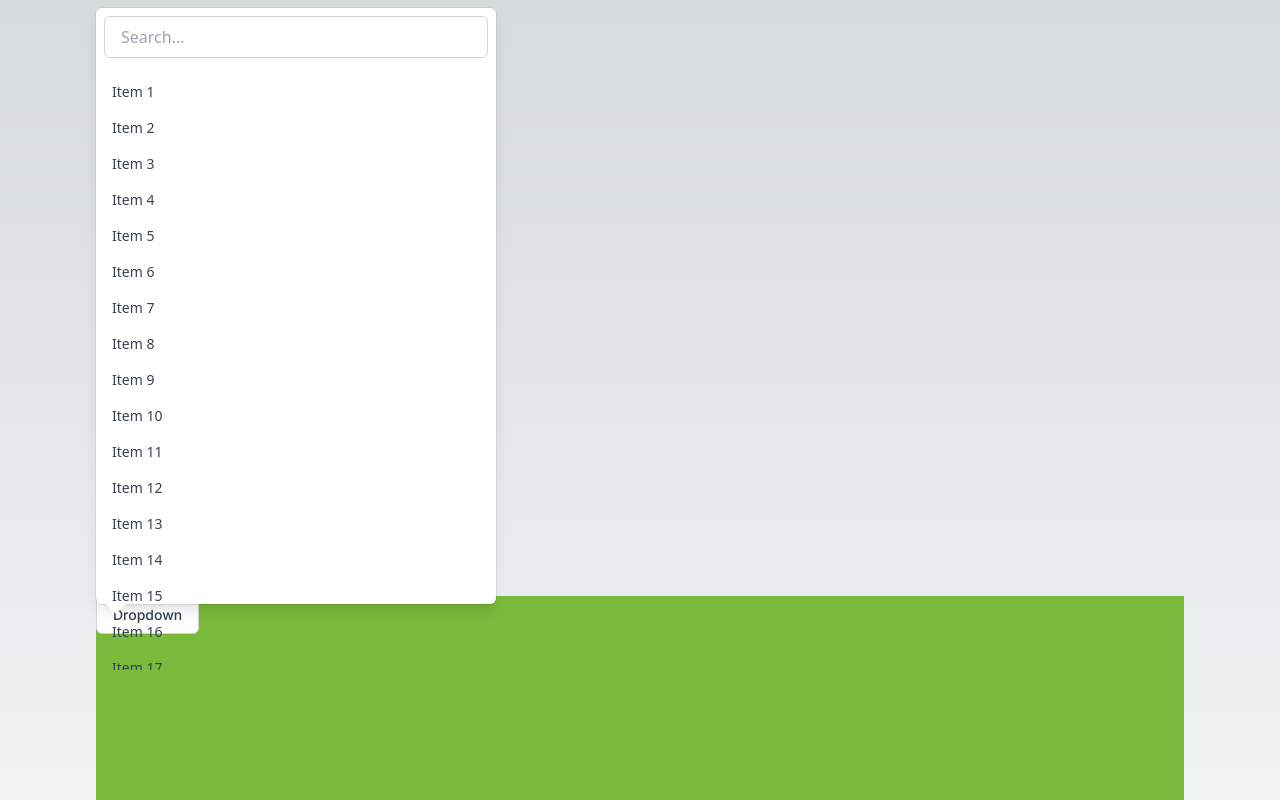
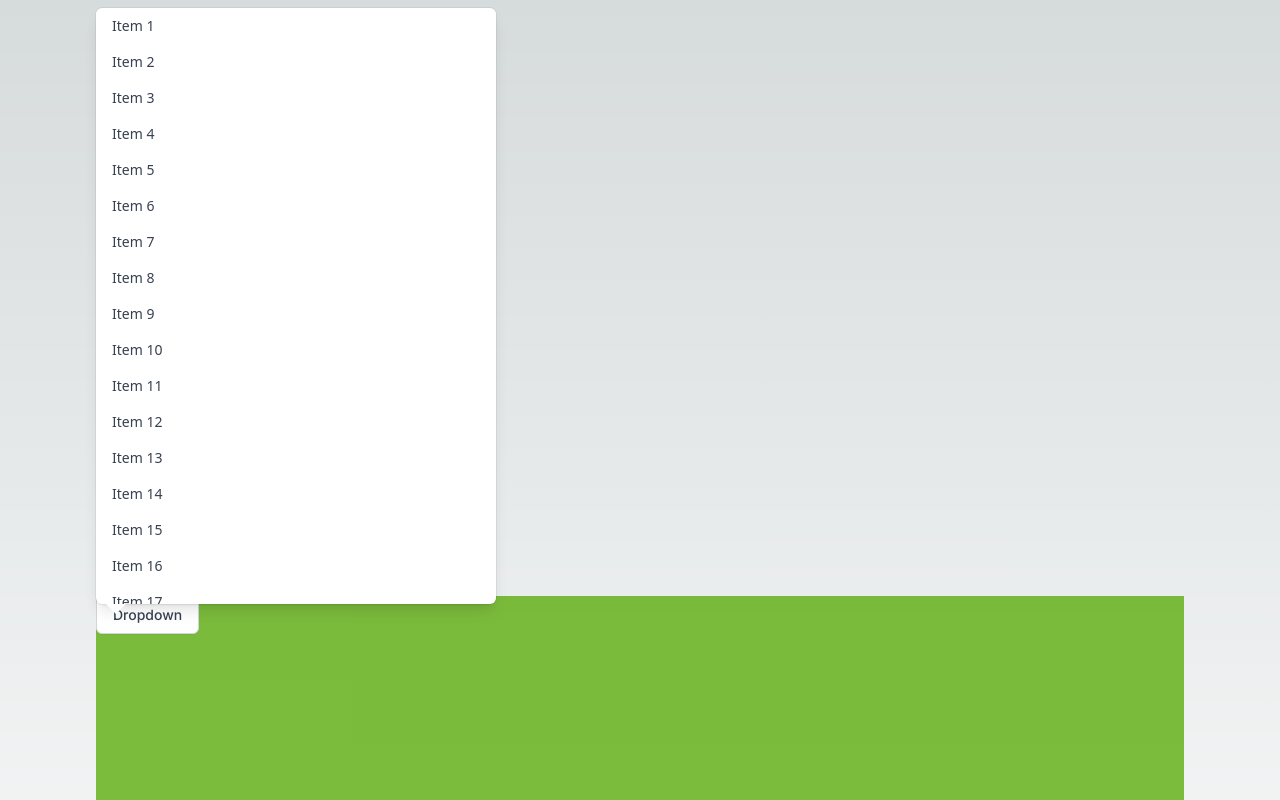
Before and after one commit to blogcodevn/dropdown, a Next.js app: page / in a window 1280 px wide. Both pictures are taken after a click on the button "Dropdown". Shown: the top 800 px of the page. Built offline with nearby package versions, Linux system fonts and the light colour scheme.

Commit message:
props searchable to enable search

```diff
--- a/src/components/dropdown/Dropdown.tsx
+++ b/src/components/dropdown/Dropdown.tsx
@@ -18,6 +18,7 @@ interface DropdownProps {
   withArrow?: boolean;
   arrowSize?: number;
   arrowOffset?: number;
+  searchable?: boolean;
 }
 
 const Dropdown: React.FC<DropdownProps> = ({
@@ -30,6 +31,7 @@ const Dropdown: React.FC<DropdownProps> = ({
   withArrow = false,
   arrowSize = 10,
   arrowOffset = 10,
+  searchable = false,
 }) => {
   const [currentItems, setCurrentItems] = useState<DropdownItem[]>(items);
   const [breadcrumb, setBreadcrumb] = useState<DropdownItem[]>([]);
@@ -120,6 +122,7 @@ const Dropdown: React.FC<DropdownProps> = ({
       arrowSize={arrowSize}
       arrowOffset={arrowOffset}
       align={align}
+      searchable={searchable}
       handleItemClick={handleItemClick}
       handleBreadcrumbClick={handleBreadcrumbClick}
       handleSearchChange={handleSearchChange}
--- a/src/components/dropdown/DropdownContent.tsx
+++ b/src/components/dropdown/DropdownContent.tsx
@@ -22,6 +22,7 @@ interface DropdownContentProps {
   arrowSize?: number;
   arrowOffset?: number;
   align: 'left' | 'right';
+  searchable: boolean;
   handleItemClick: (item: DropdownItem) => void;
   handleBreadcrumbClick: (index: number) => void;
   handleSearchChange: (e: React.ChangeEvent<HTMLInputElement>) => void;
@@ -43,6 +44,7 @@ const DropdownContent = forwardRef<HTMLDivElement, DropdownContentProps>(({
   arrowSize = 10,
   arrowOffset = 10,
   align,
+  searchable,
   handleItemClick,
   handleBreadcrumbClick,
   handleSearchChange,
@@ -104,6 +106,7 @@ const DropdownContent = forwardRef<HTMLDivElement, DropdownContentProps>(({
         />
       )}
       <div className="relative overflow-hidden">
+        {searchable && (
           <div className="p-2">
             <input
               type="text"
@@ -112,6 +115,8 @@ const DropdownContent = forwardRef<HTMLDivElement, DropdownContentProps>(({
               placeholder="Search..."
               className="w-full px-4 py-2 border border-gray-300 rounded-md mb-2 text-gray-900"
             />
+          </div>
+        )}
         {breadcrumb.length > 0 && (
           <div className="flex items-center mb-2">
             {breadcrumb.map((item, index) => (
@@ -125,7 +130,6 @@ const DropdownContent = forwardRef<HTMLDivElement, DropdownContentProps>(({
             ))}
           </div>
         )}
-        </div>
         <div
           className={classNames("overflow-auto", {
             'transition-transform-left': slideDirection === 'left',
--- a/src/styles/globals.css
+++ b/src/styles/globals.css
@@ -47,6 +47,7 @@ body {
   transform: translateX(0);
 }
 
+/* Transition classes for dropdown content */
 .dropdown-enter {
   opacity: 0;
   transform: scaleX(0.9) scaleY(0.9);
@@ -55,7 +56,7 @@ body {
 .dropdown-enter-active {
   opacity: 1;
   transform: scaleX(1) scaleY(1);
-  transition: opacity 300ms, transform 300ms, top 300ms, left 300ms, bottom 300ms, right 300ms;
+  transition: opacity 300ms, transform 300ms;
 }
 
 .dropdown-exit {
```
Lines whose indentation alone changed are shown as unchanged.
